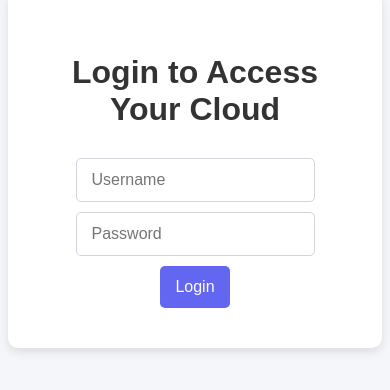
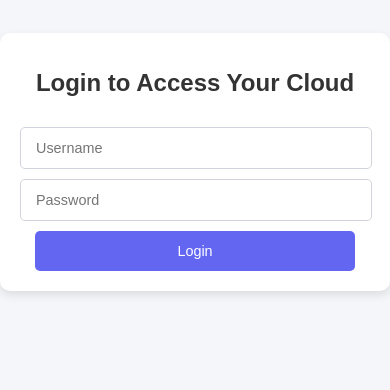
Before and after one commit to PriyanshuKSharma/SkyVault_Cloud, a website: page public/index.html in a window 390 px wide. Shown: the part 260-650 px from the top of the page. Drawn offline with Linux system fonts and the light colour scheme.

Commit message:
Updated styling

```diff
--- a/public/styles.css
+++ b/public/styles.css
@@ -6,6 +6,7 @@ body {
   height: 100vh;
   background-color: #f4f6f9;
   color: #333;
+  margin: 0; /* Remove default body margin */
 }
 
 .container {
@@ -30,6 +31,13 @@ button {
   border-radius: 5px;
   border: 1px solid #d1d5db;
   font-size: 1em;
+  width: calc(100% - 30px); /* Adjust width to fit padding */
+  transition: border-color 0.3s ease; /* Smooth border transition */
+}
+
+input:focus {
+  border-color: #6366f1; /* Change border color on focus */
+  outline: none; /* Remove default outline */
 }
 
 button {
@@ -37,14 +45,35 @@ button {
   color: #fff;
   border: none;
   cursor: pointer;
-  transition: background-color 0.3s ease;
+  transition: background-color 0.3s ease, transform 0.1s ease; /* Add transform transition */
 }
 
 button:hover {
   background-color: #4f46e5;
+  transform: translateY(-1px); /* Slightly lift button on hover */
+}
+
+button:active {
+  transform: translateY(0); /* Reset button on click */
 }
 
 #loginError {
   color: red;
   margin-top: 10px;
 }
+
+/* Responsive adjustments */
+@media (max-width: 480px) {
+  .container {
+    padding: 20px; /* Reduce padding on smaller screens */
+  }
+
+  h1 {
+    font-size: 1.5em; /* Adjust heading size */
+  }
+
+  input,
+  button {
+    font-size: 0.9em; /* Slightly smaller font size */
+  }
+}
```
